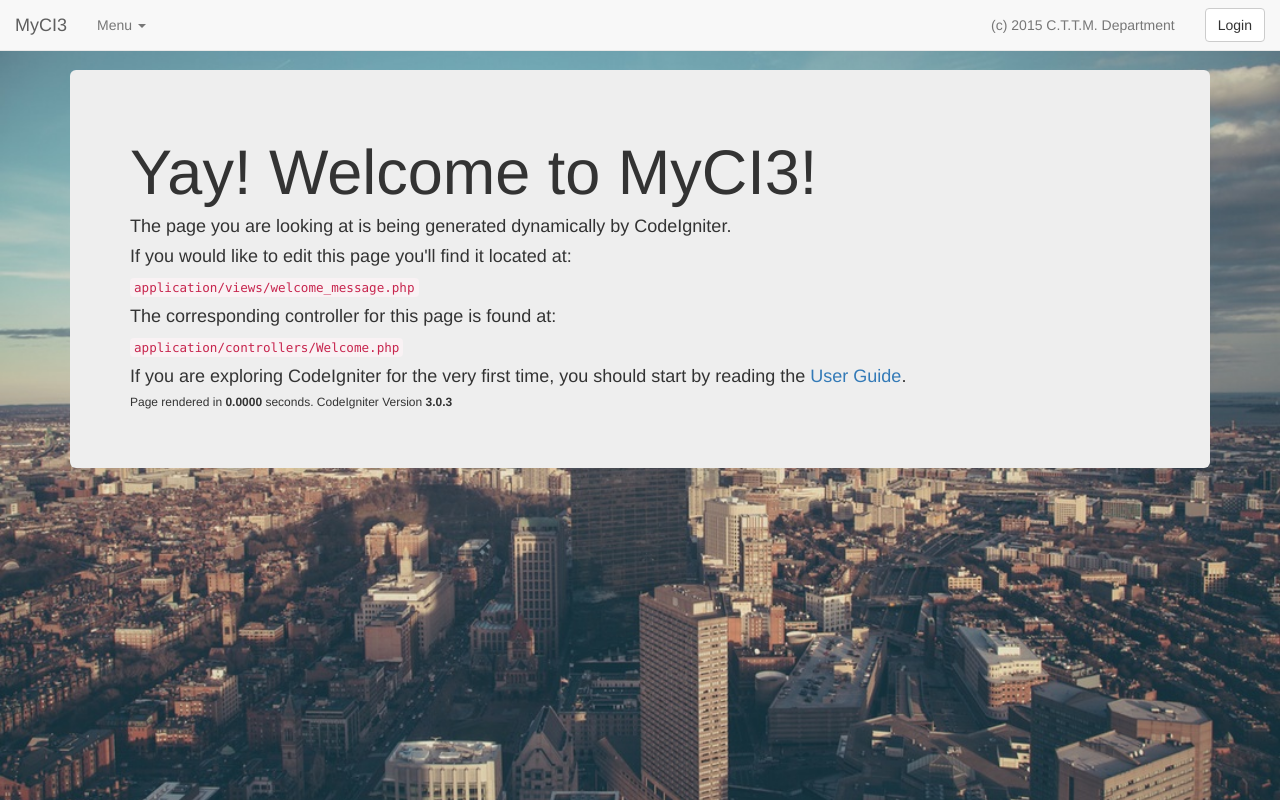
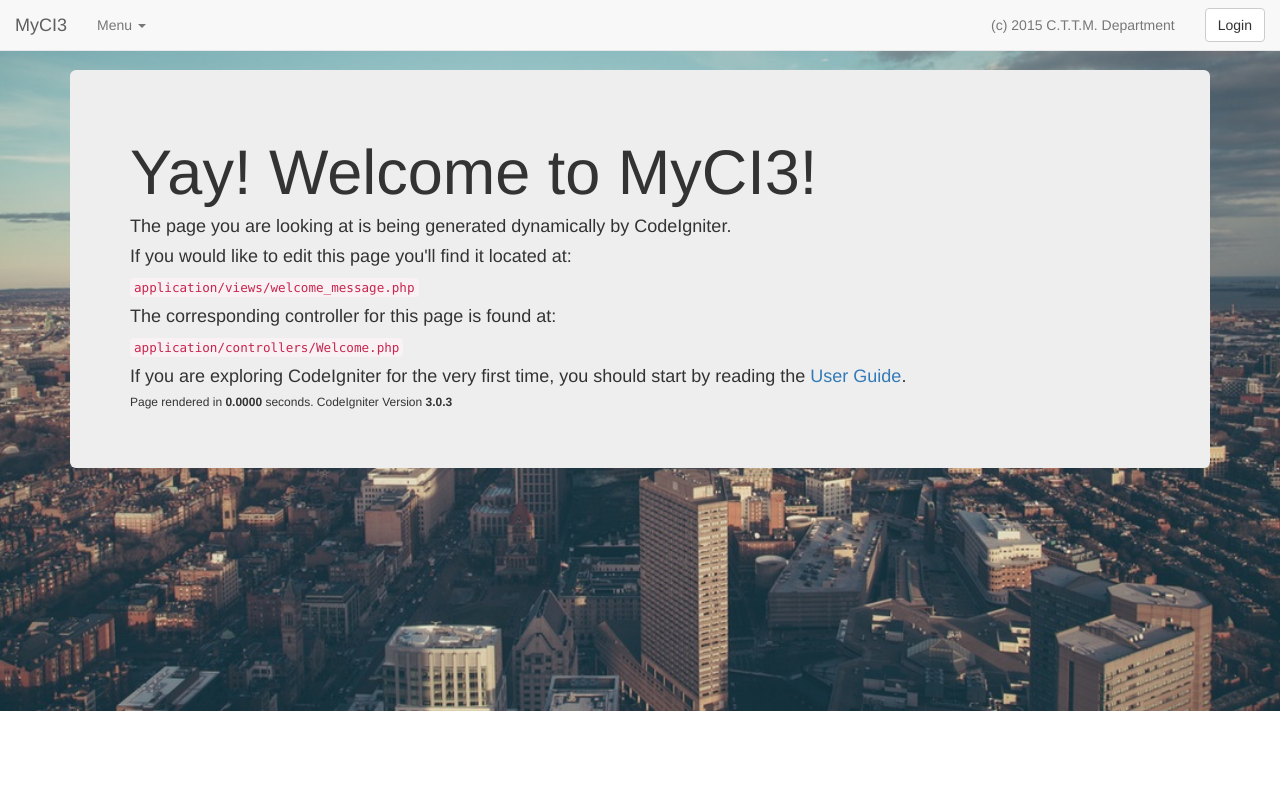
Before and after one commit to jcchikikomori/MyCI3, a CodeIgniter app: page /database/index.php/home/index in a window 1280 px wide. Run offline with CodeIgniter, Linux system fonts and the light colour scheme; some libraries are stand-ins or nearby versions.

Commit message:
Some fix in background

```diff
--- a/assets/cust.css
+++ b/assets/cust.css
@@ -1,11 +1,12 @@
 /* Applied CSS  */
 
 body {
- background: url('city.jpeg') no-repeat center center fixed;
+ background: url('city.jpeg') no-repeat center center;
  -webkit-background-size: cover;
  -moz-background-size: cover;
  -o-background-size: cover;
  background-size: cover;
+ padding-bottom: 70px;
 }
 
 .panel-default {
```
